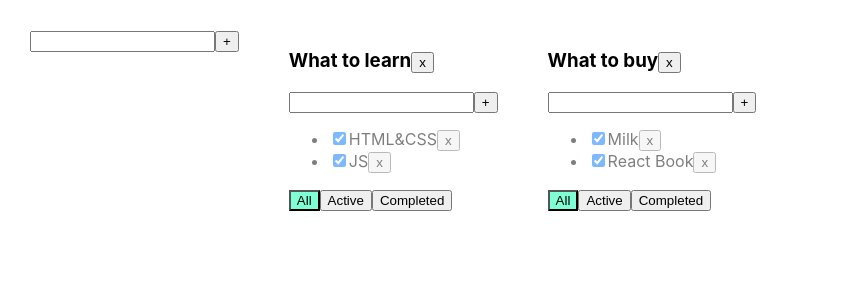
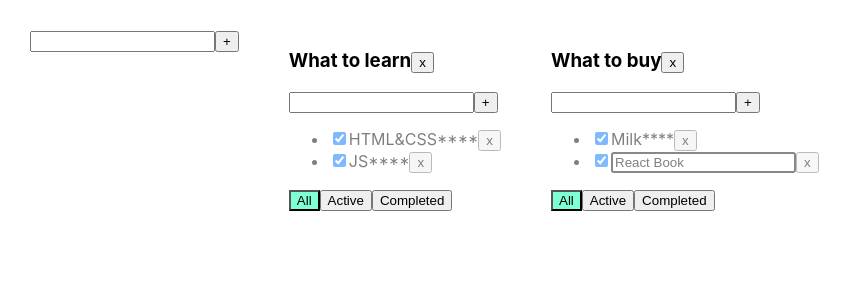
Before and after one commit to Alexispd7/TD6, a React (Create React App) app: page / in a window 1280 px wide. Shown: the top 300 px of the page, without its empty margins (0-852 px from the left). Built offline with nearby package versions, Linux system fonts and the light colour scheme.

Commit message:
Commit 40min

```diff
--- /dev/null
+++ b/src/EditableSpan.tsx
@@ -0,0 +1,18 @@
+import React, {useState} from "react";
+
+type EditableSpanPropsType = {
+    title: string
+    editMode: boolean
+}
+
+export function EditableSpan(props: EditableSpanPropsType) {
+    let [editMode, setEditMode] = useState(true);
+
+    const activateEditMode = () => setEditMode(true)
+    const activateViewMode = () => setEditMode(false)
+
+
+    return editMode
+        ? <input value={props.title} onBlur={activateViewMode} autoFocus />
+        : <span onDoubleClick={activateEditMode}>{props.title}****</span>
+}
--- a/src/Todolist.tsx
+++ b/src/Todolist.tsx
@@ -1,6 +1,7 @@
 import React, {ChangeEvent} from 'react';
 import {FilterValuesType} from './App';
 import {AddItemForm} from "./AddItemForm";
+import {EditableSpan} from "./EditableSpan";
 
 export type TaskType = {
     id: string
@@ -52,7 +53,7 @@ export function Todolist(props: PropsType) {
 
                     return <li key={t.id} className={t.isDone ? "is-done" : ""}>
                         <input type="checkbox" onChange={onChangeHandler} checked={t.isDone}/>
-                        <span>{t.title}</span>
+                        <EditableSpan title={t.title} editMode={true}/>
                         <button onClick={onClickHandler}>x</button>
                     </li>
                 })
```
